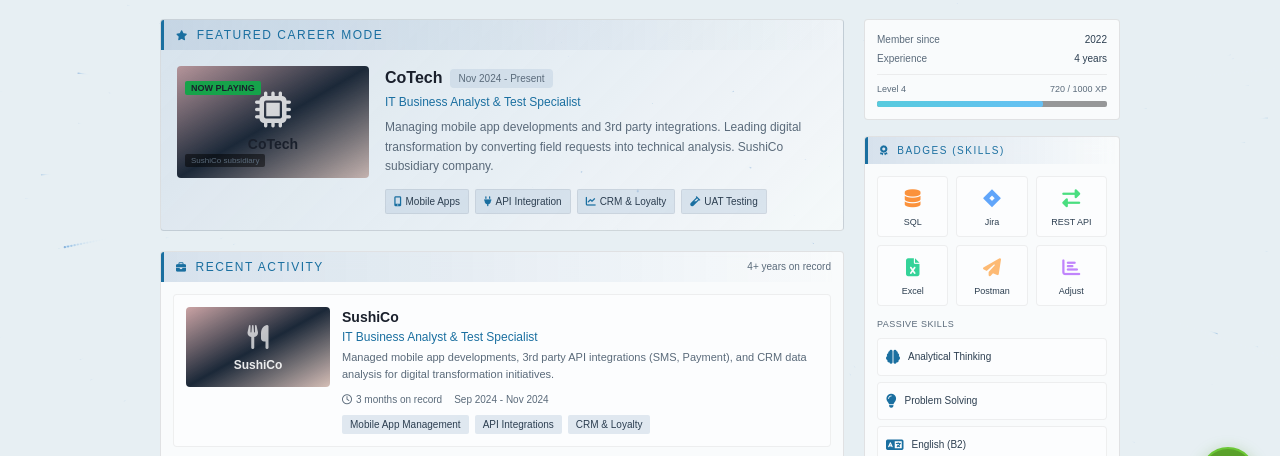
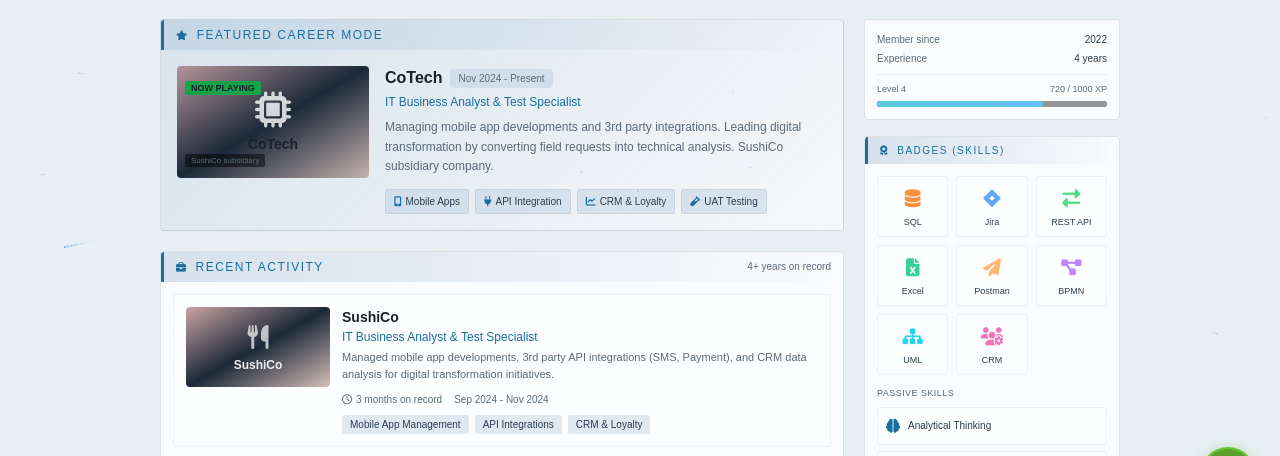
Before and after one commit to buraktoprak18/portfolio, a plain HTML site: page index.html in a window 1280 px wide. Shown: the part 267-723 px from the top of the page. Drawn offline with nearby package versions, Linux system fonts and the light colour scheme.

Commit message:
Replace Adjust with BPMN, UML, CRM badges

```diff
--- a/index.html
+++ b/index.html
@@ -983,8 +983,16 @@
                             <p class="text-[9px] text-steamText leading-tight">Postman</p>
                         </div>
                         <div class="steam-badge-item rounded p-2 text-center cursor-default">
-                            <i class="fas fa-chart-bar text-lg text-purple-400 mb-1"></i>
-                            <p class="text-[9px] text-steamText leading-tight">Adjust</p>
+                            <i class="fas fa-project-diagram text-lg text-purple-400 mb-1"></i>
+                            <p class="text-[9px] text-steamText leading-tight">BPMN</p>
+                        </div>
+                        <div class="steam-badge-item rounded p-2 text-center cursor-default">
+                            <i class="fas fa-sitemap text-lg text-cyan-400 mb-1"></i>
+                            <p class="text-[9px] text-steamText leading-tight">UML</p>
+                        </div>
+                        <div class="steam-badge-item rounded p-2 text-center cursor-default">
+                            <i class="fas fa-users-cog text-lg text-pink-400 mb-1"></i>
+                            <p class="text-[9px] text-steamText leading-tight">CRM</p>
                         </div>
                     </div>
                     <!-- Passive skills -->
```
